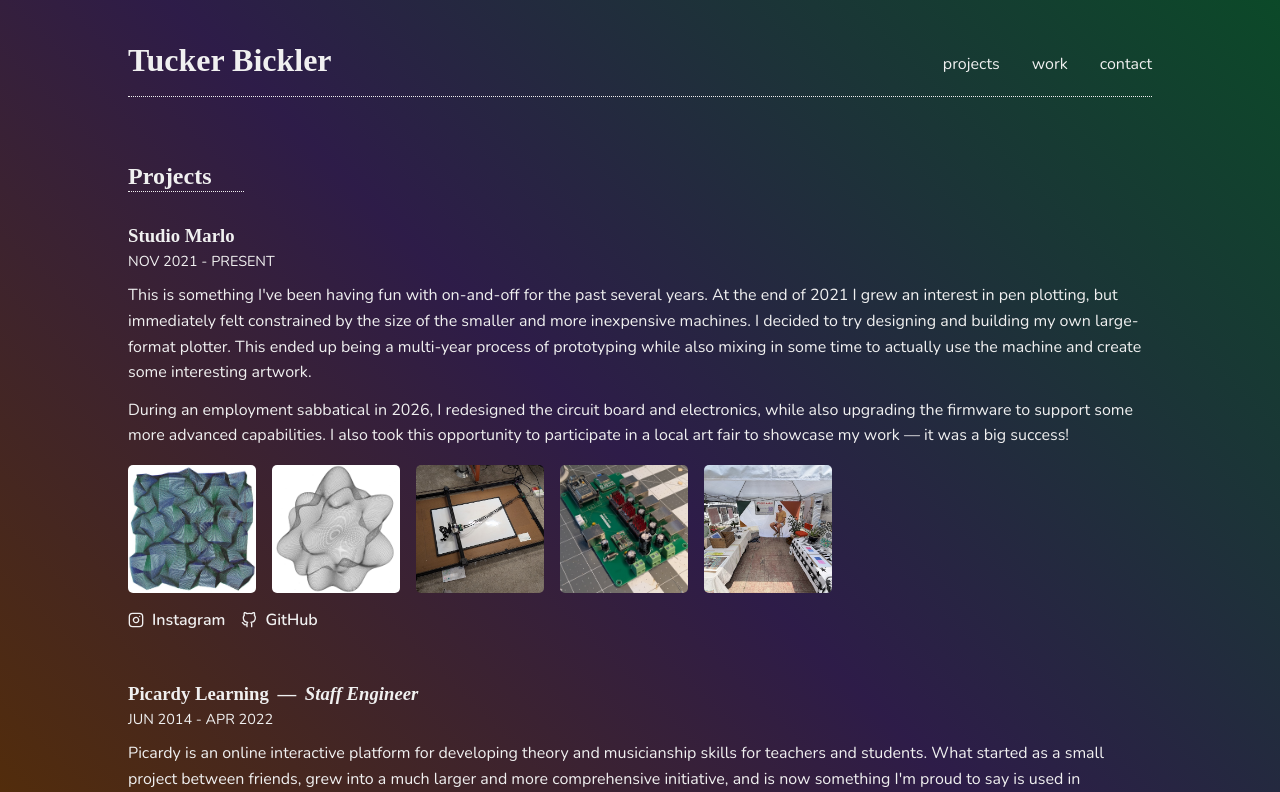
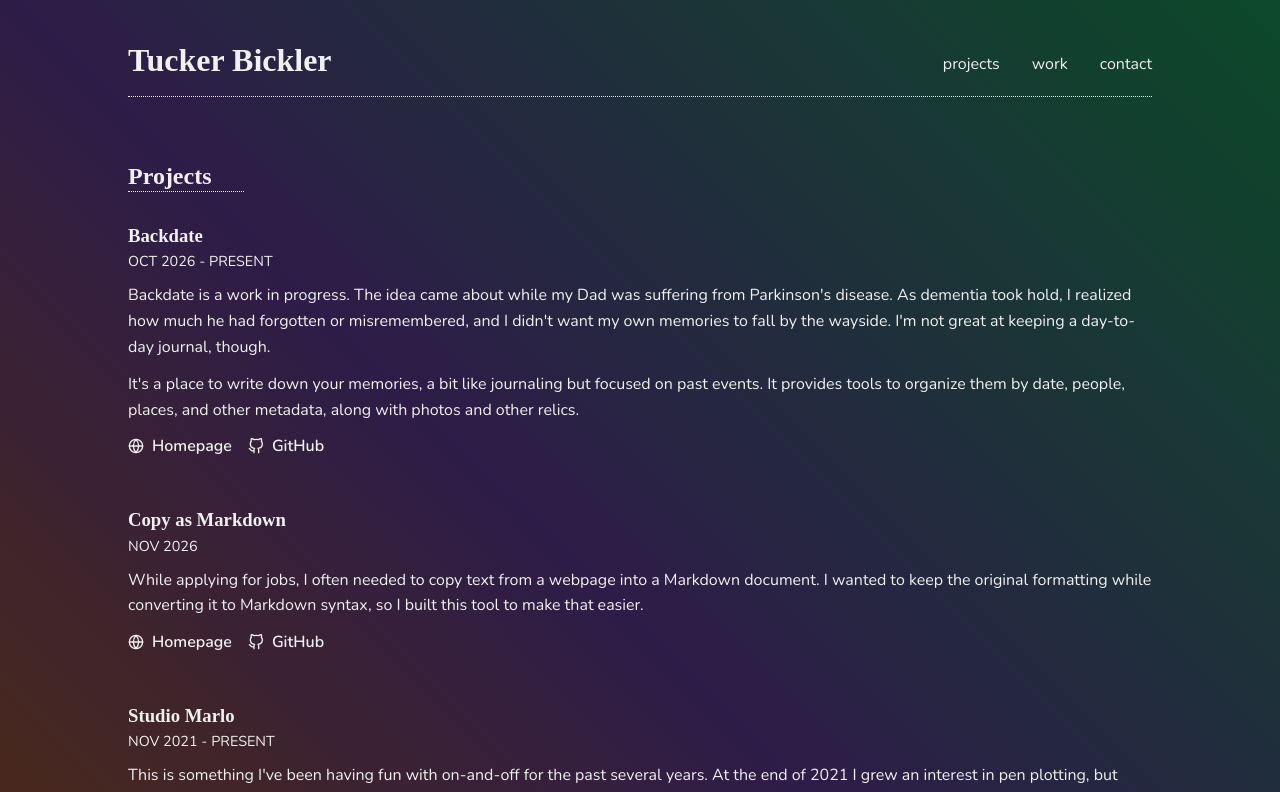
Before and after one commit to tuckbick/tuckbick.com, a React (Vite) app: page / in a window 1280 px wide. Shown: the top 792 px of the page. Built offline with nearby package versions, Linux system fonts and the light colour scheme; a web font is replaced by a local one.

Commit message:
feat: add "Copy as Markdown" and "Backdate" as projects.

```diff
--- a/src/content/Projects/Projects.tsx
+++ b/src/content/Projects/Projects.tsx
@@ -16,7 +16,7 @@ export default function Projects() {
         <Section id="projects" title="Projects">
             <SectionList>
                 {data.map(({ name, role, duration, links, description, images }, index) => {
-                    const displayDuration = formatDuration(duration);
+                    const displayDuration = duration ? formatDuration(duration) : null;
                     const displayRole = role ? <><span className="del"> — </span><em>{role}</em></> : null;
 
                     return (
--- a/src/content/Projects/data.ts
+++ b/src/content/Projects/data.ts
@@ -1,6 +1,34 @@
 import type { Duration } from "../../util/formatDuration"
 
 export default [
+    {
+        name: "Backdate",
+        duration: {
+            start: "2026-10-02"
+        } as Duration,
+        links: [
+            { href: "https://backdate.tuckbick.com", label: "Homepage", platform: "www" },
+            { href: "https://github.com/tuckbick/backdate", label: "GitHub", platform: "github" }
+        ],
+        description: [
+            "Backdate is a work in progress. The idea came about while my Dad was suffering from Parkinson's disease. As dementia took hold, I realized how much he had forgotten or misremembered, and I didn't want my own memories to fall by the wayside. I'm not great at keeping a day-to-day journal, though.",
+            "It's a place to write down your memories, a bit like journaling but focused on past events. It provides tools to organize them by date, people, places, and other metadata, along with photos and other relics."
+        ]
+    },
+    {
+        name: "Copy as Markdown",
+        duration: {
+            start: "2026-11-09",
+            end: "2026-11-09"
+        } as Duration,
+        links: [
+            { href: "https://copy-as-markdown.tuckbick.com", label: "Homepage", platform: "www" },
+            { href: "https://github.com/tuckbick/copy-as-markdown", label: "GitHub", platform: "github" }
+        ],
+        description: [
+            "While applying for jobs, I often needed to copy text from a webpage into a Markdown document. I wanted to keep the original formatting while converting it to Markdown syntax, so I built this tool to make that easier."
+        ]
+    },
     {
         name: "Studio Marlo",
         duration: {
--- a/src/util/formatDuration.ts
+++ b/src/util/formatDuration.ts
@@ -9,5 +9,9 @@ export default function formatDuration(duration: Duration) {
     const start = formatDate(duration.start)
     const end = duration.end ? formatDate(duration.end) : 'Present';
 
+    if (start === end) {
+        return start;
+    }
+
     return `${start} - ${end}`
 }
```
